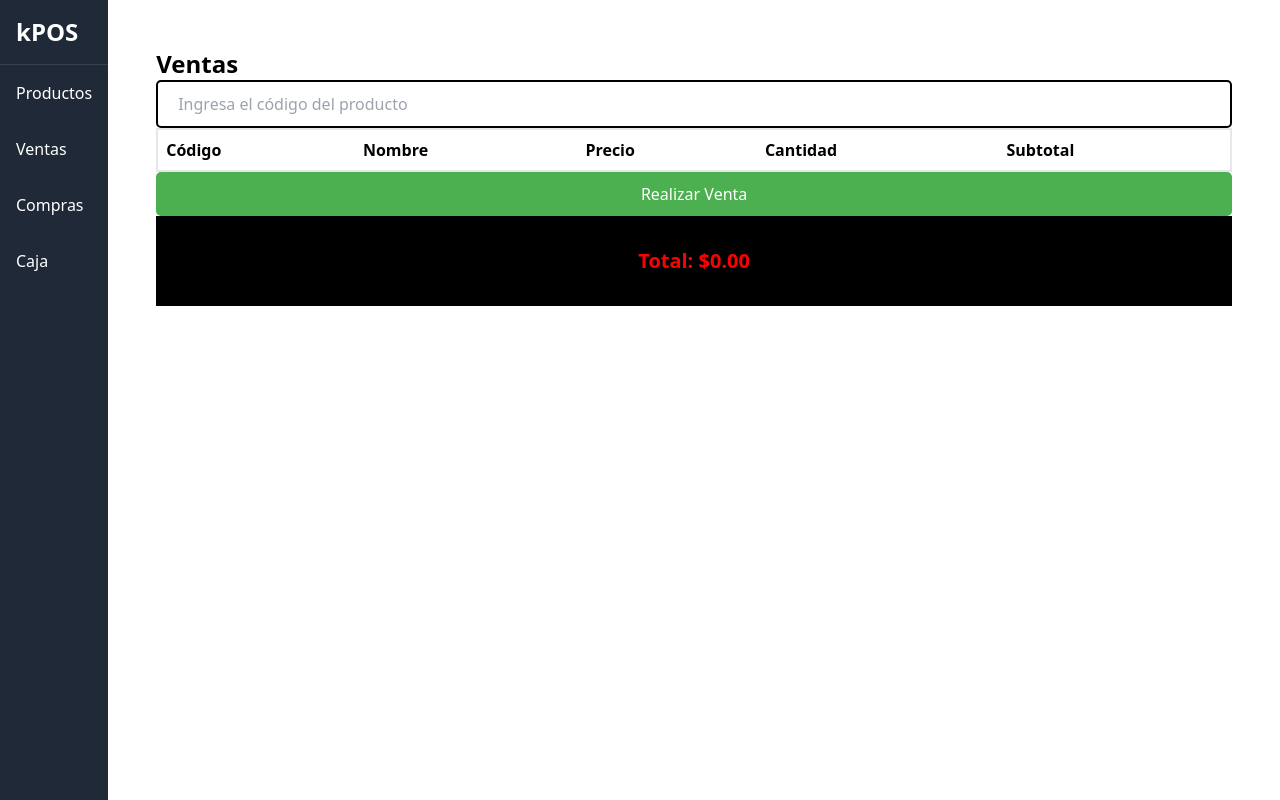
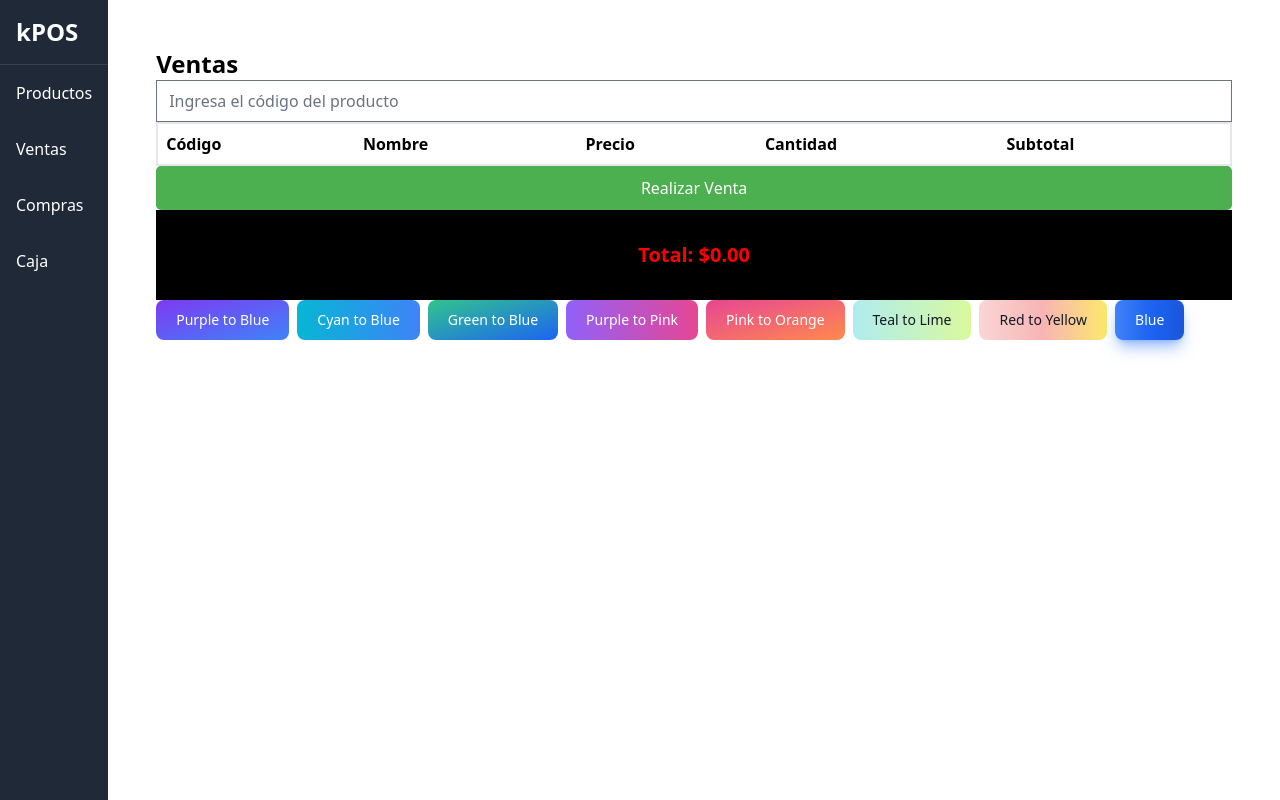
Before and after one commit to pagliardini/kpos-vuejs, a Vue app: page /ventas in a window 1280 px wide. Built offline with nearby package versions, Linux system fonts and the light colour scheme.

Commit message:
probando flowbite

```diff
--- a/package.json
+++ b/package.json
@@ -10,6 +10,7 @@
   "dependencies": {
     "axios": "^1.7.7",
     "core-js": "^3.8.3",
+    "flowbite": "^2.5.2",
     "flyonui": "^1.1.0",
     "vue": "^3.2.13",
     "vue-router": "^4.4.5"
--- a/public/index.html
+++ b/public/index.html
@@ -13,5 +13,6 @@
     </noscript>
     <div id="app"></div>
     <!-- built files will be auto injected -->
+    <script src="../node_modules/flowbite/dist/flowbite.min.js"></script>
   </body>
 </html>
--- a/src/components/VentasView.vue
+++ b/src/components/VentasView.vue
@@ -6,6 +6,7 @@
     <ListaProductos :productos="productos" />
     <BotonVenta></BotonVenta>
     <suma-venta :productos="productos" />
+    <flow-bite />
   </section>
 </template>
 
@@ -15,10 +16,12 @@ import InputProducto from '@/components/ventas/InputProducto.vue';
 import ListaProductos from '@/components/ventas/ListaProductos.vue';
 import BotonVenta from "@/components/ventas/BotonVenta.vue";
 import SumaVenta from "@/components/ventas/SumaVenta.vue"
+import FlowBite from "@/components/flow.vue";
 
 export default {
   name: 'VentasView',
   components: {
+    FlowBite,
     SumaVenta,
     InputProducto,
     ListaProductos,
--- /dev/null
+++ b/src/components/flow.vue
@@ -0,0 +1,23 @@
+<!-- EjemploComponent.vue -->
+<template>
+
+  <button type="button" class="text-white bg-gradient-to-br from-purple-600 to-blue-500 hover:bg-gradient-to-bl focus:ring-4 focus:outline-none focus:ring-blue-300 dark:focus:ring-blue-800 font-medium rounded-lg text-sm px-5 py-2.5 text-center me-2 mb-2">Purple to Blue</button>
+  <button type="button" class="text-white bg-gradient-to-r from-cyan-500 to-blue-500 hover:bg-gradient-to-bl focus:ring-4 focus:outline-none focus:ring-cyan-300 dark:focus:ring-cyan-800 font-medium rounded-lg text-sm px-5 py-2.5 text-center me-2 mb-2">Cyan to Blue</button>
+  <button type="button" class="text-white bg-gradient-to-br from-green-400 to-blue-600 hover:bg-gradient-to-bl focus:ring-4 focus:outline-none focus:ring-green-200 dark:focus:ring-green-800 font-medium rounded-lg text-sm px-5 py-2.5 text-center me-2 mb-2">Green to Blue</button>
+  <button type="button" class="text-white bg-gradient-to-r from-purple-500 to-pink-500 hover:bg-gradient-to-l focus:ring-4 focus:outline-none focus:ring-purple-200 dark:focus:ring-purple-800 font-medium rounded-lg text-sm px-5 py-2.5 text-center me-2 mb-2">Purple to Pink</button>
+  <button type="button" class="text-white bg-gradient-to-br from-pink-500 to-orange-400 hover:bg-gradient-to-bl focus:ring-4 focus:outline-none focus:ring-pink-200 dark:focus:ring-pink-800 font-medium rounded-lg text-sm px-5 py-2.5 text-center me-2 mb-2">Pink to Orange</button>
+  <button type="button" class="text-gray-900 bg-gradient-to-r from-teal-200 to-lime-200 hover:bg-gradient-to-l hover:from-teal-200 hover:to-lime-200 focus:ring-4 focus:outline-none focus:ring-lime-200 dark:focus:ring-teal-700 font-medium rounded-lg text-sm px-5 py-2.5 text-center me-2 mb-2">Teal to Lime</button>
+  <button type="button" class="text-gray-900 bg-gradient-to-r from-red-200 via-red-300 to-yellow-200 hover:bg-gradient-to-bl focus:ring-4 focus:outline-none focus:ring-red-100 dark:focus:ring-red-400 font-medium rounded-lg text-sm px-5 py-2.5 text-center me-2 mb-2">Red to Yellow</button>
+  <button type="button" class="text-white bg-gradient-to-r from-blue-500 via-blue-600 to-blue-700 hover:bg-gradient-to-br focus:ring-4 focus:outline-none focus:ring-blue-300 dark:focus:ring-blue-800 shadow-lg shadow-blue-500/50 dark:shadow-lg dark:shadow-blue-800/80 font-medium rounded-lg text-sm px-5 py-2.5 text-center me-2 mb-2 ">Blue</button>
+
+</template>
+
+<script>
+export default {
+  name: "FlowBite"
+};
+</script>
+
+<style scoped>
+/* Agrega cualquier estilo adicional aquí */
+</style>
--- a/src/components/productos/ProductosAgregarMod.vue
+++ b/src/components/productos/ProductosAgregarMod.vue
@@ -1,22 +1,21 @@
 <template>
-  <div class="p-6">
     <h1 class="text-2xl font-bold mb-4">Agregar o Modificar Producto</h1>
     <form @submit.prevent="submitForm">
       <!-- Código, Nombre, Precio, Costo -->
-      <div class="mb-4">
-        <label for="codigo" class="block text-sm font-medium text-gray-700">Código</label>
-        <input type="text" v-model="producto.codigo" id="codigo" required class="mt-1 block w-full border border-gray-300 rounded-md shadow-sm p-2"/>
+
+      <div class="relative z-0 w-full mb-5 group">
+        <input type="text" v-model="producto.codigo" id="codigo" requiered class="block py-2.5 px-0 w-full text-sm text-gray-900 bg-transparent border-0 border-b-2 border-gray-300 appearance-none dark:text-white dark:border-gray-600 dark:focus:border-blue-500 focus:outline-none focus:ring-0 focus:border-blue-600 peer" placeholder=" " required />
+        <label for="codigo" class="peer-focus:font-medium absolute text-sm text-gray-500 dark:text-gray-400 duration-300 transform -translate-y-6 scale-75 top-3 -z-10 origin-[0] peer-focus:start-0 rtl:peer-focus:translate-x-1/4 peer-focus:text-blue-600 peer-focus:dark:text-blue-500 peer-placeholder-shown:scale-100 peer-placeholder-shown:translate-y-0 peer-focus:scale-75 peer-focus:-translate-y-6">Codigo</label>
+      </div>
+      <div class="relative z-0 w-full mb-5 group">
+        <input type="text" v-model="producto.nombre" id="nombre" requiered class="block py-2.5 px-0 w-full text-sm text-gray-900 bg-transparent border-0 border-b-2 border-gray-300 appearance-none dark:text-white dark:border-gray-600 dark:focus:border-blue-500 focus:outline-none focus:ring-0 focus:border-blue-600 peer" placeholder=" " required />
+        <label for="nombre" class="peer-focus:font-medium absolute text-sm text-gray-500 dark:text-gray-400 duration-300 transform -translate-y-6 scale-75 top-3 -z-10 origin-[0] peer-focus:start-0 rtl:peer-focus:translate-x-1/4 peer-focus:text-blue-600 peer-focus:dark:text-blue-500 peer-placeholder-shown:scale-100 peer-placeholder-shown:translate-y-0 peer-focus:scale-75 peer-focus:-translate-y-6">Nombre</label>
+      </div>
+      <div class="relative z-0 w-full mb-5 group">
+        <input type="number" v-model="producto.precio" id="precio" requiered class="block py-2.5 px-0 w-full text-sm text-gray-900 bg-transparent border-0 border-b-2 border-gray-300 appearance-none dark:text-white dark:border-gray-600 dark:focus:border-blue-500 focus:outline-none focus:ring-0 focus:border-blue-600 peer" placeholder=" " required />
+        <label for="precio" class="peer-focus:font-medium absolute text-sm text-gray-500 dark:text-gray-400 duration-300 transform -translate-y-6 scale-75 top-3 -z-10 origin-[0] peer-focus:start-0 rtl:peer-focus:translate-x-1/4 peer-focus:text-blue-600 peer-focus:dark:text-blue-500 peer-placeholder-shown:scale-100 peer-placeholder-shown:translate-y-0 peer-focus:scale-75 peer-focus:-translate-y-6">Precio</label>
       </div>
 
-      <div class="mb-4">
-        <label for="nombre" class="block text-sm font-medium text-gray-700">Nombre</label>
-        <input type="text" v-model="producto.nombre" id="nombre" required class="mt-1 block w-full border border-gray-300 rounded-md shadow-sm p-2"/>
-      </div>
-
-      <div class="mb-4">
-        <label for="precio" class="block text-sm font-medium text-gray-700">Precio</label>
-        <input type="number" v-model.number="producto.precio" id="precio" required class="mt-1 block w-full border border-gray-300 rounded-md shadow-sm p-2"/>
-      </div>
 
       <div class="mb-4">
         <label for="costo" class="block text-sm font-medium text-gray-700">Costo</label>
@@ -49,7 +48,6 @@
       <!-- Botón para guardar -->
       <button type="submit" class="w-full py-2 px-4 bg-blue-600 text-white rounded">Guardar Producto</button>
     </form>
-  </div>
 </template>
 
 <script>
--- a/tailwind.config.js
+++ b/tailwind.config.js
@@ -2,9 +2,13 @@ module.exports = {
   content: [
     './index.html',
     './src/**/*.{vue,js,ts,jsx,tsx}',
+    "./node_modules/flowbite/**/*.js",  // Añadir Flowbite aquí
+
   ],
   theme: {
     extend: {},
   },
-  plugins: [],
+  plugins: [
+    require('flowbite/plugin')
+  ],
 }
```
Also changed, not shown: 1 other file (tests, documents, lock files or other folders).
